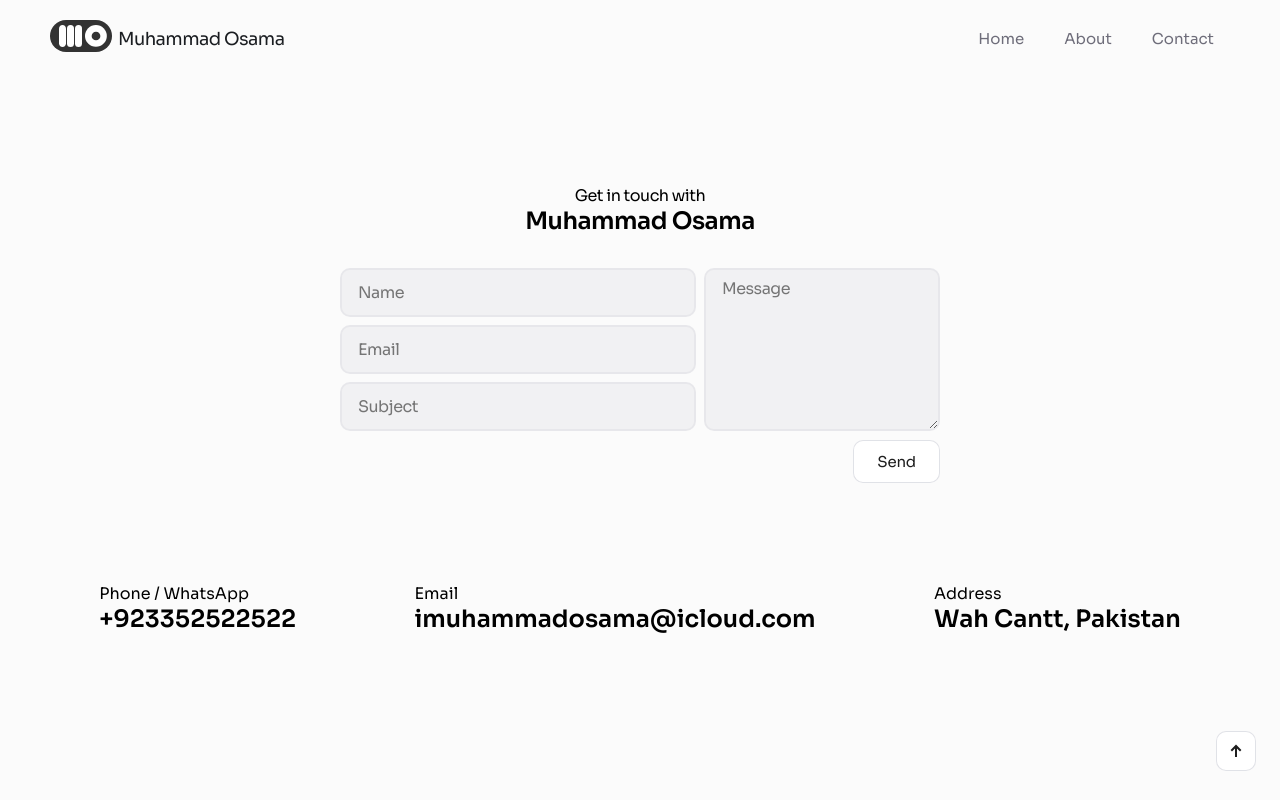
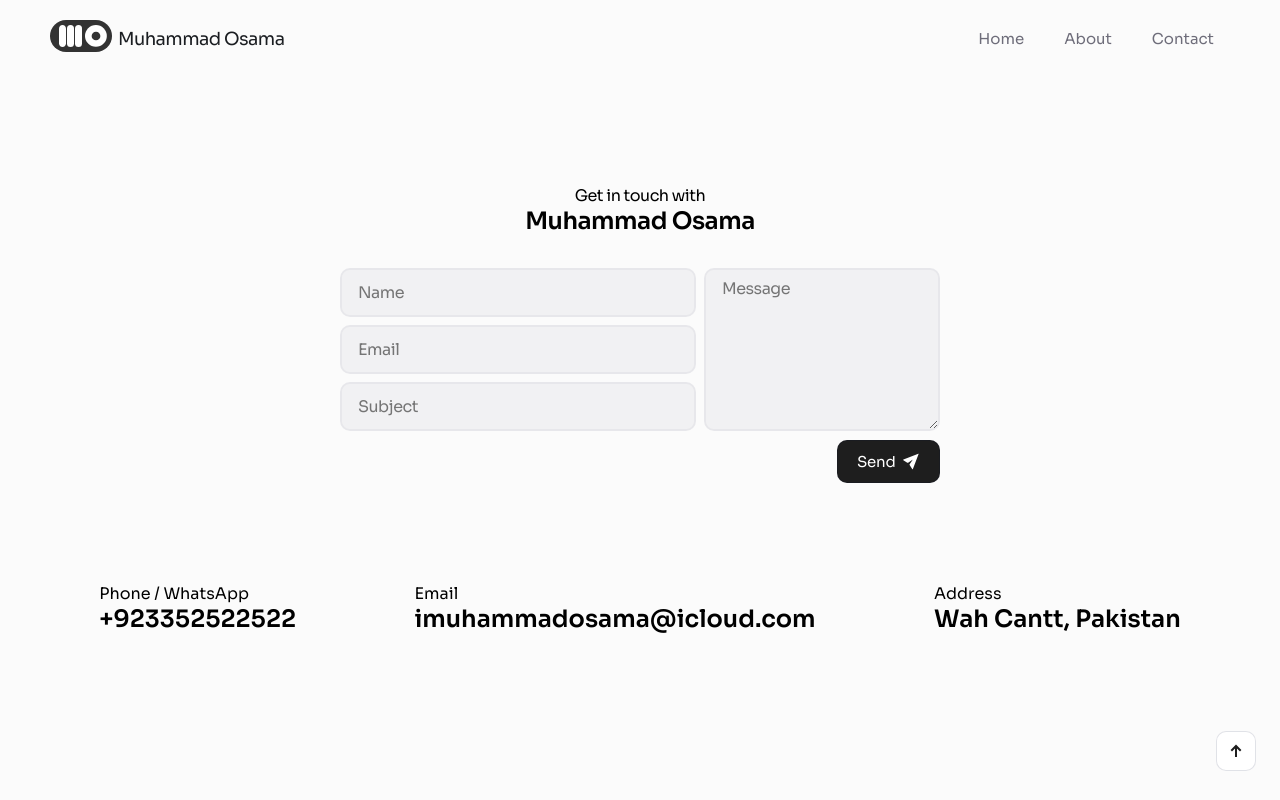
Before and after one commit to imuhammadosama/imuhammadosama, a React (Create React App) app: page /contact in a window 1280 px wide. Built offline with nearby package versions, Linux system fonts and the light colour scheme.

Commit message:
Colors updated

```diff
--- a/src/components/Header/Header.js
+++ b/src/components/Header/Header.js
@@ -78,6 +78,33 @@ export default function () {
           onClick={() => (opened ? setOpened(false) : setOpened(true))}
         >
           {opened ? (
+            // <svg
+            //   width='42'
+            //   height='32'
+            //   viewBox='0 0 42 32'
+            //   fill='none'
+            //   xmlns='http://www.w3.org/2000/svg'
+            // >
+            //   <rect width='42' height='32' rx='16' fill='#333333' />
+            //   <rect
+            //     x='26.9749'
+            //     y='6'
+            //     width='7'
+            //     height='22'
+            //     rx='3.5'
+            //     transform='rotate(45 26.9749 6)'
+            //     fill='white'
+            //   />
+            //   <rect
+            //     x='11'
+            //     y='11.0312'
+            //     width='7'
+            //     height='22'
+            //     rx='3.5'
+            //     transform='rotate(-45 11 11.0312)'
+            //     fill='white'
+            //   />
+            // </svg>
             <svg
               width='42'
               height='32'
@@ -85,25 +112,38 @@ export default function () {
               fill='none'
               xmlns='http://www.w3.org/2000/svg'
             >
-              <rect width='42' height='32' rx='16' fill='#333333' />
-              <rect
-                x='26.9749'
-                y='6'
-                width='7'
-                height='22'
-                rx='3.5'
-                transform='rotate(45 26.9749 6)'
-                fill='white'
-              />
-              <rect
-                x='11'
-                y='11.0312'
-                width='7'
-                height='22'
-                rx='3.5'
-                transform='rotate(-45 11 11.0312)'
-                fill='white'
-              />
+              <g clip-path='url(#clip0_9_7)'>
+                <path
+                  d='M26 0H16C7.16344 0 0 7.16344 0 16C0 24.8366 7.16344 32 16 32H26C34.8366 32 42 24.8366 42 16C42 7.16344 34.8366 0 26 0Z'
+                  fill='url(#paint0_linear_9_7)'
+                />
+                <path
+                  d='M29.4498 13.4246C30.8166 12.0578 30.8166 9.84171 29.4498 8.47487C28.0829 7.10804 25.8669 7.10804 24.5 8.47487L13.8934 19.0815C12.5266 20.4483 12.5266 22.6644 13.8934 24.0312C15.2603 25.3981 17.4763 25.3981 18.8432 24.0312L29.4498 13.4246Z'
+                  fill='white'
+                />
+                <path
+                  d='M18.4246 8.55633C17.0578 7.18949 14.8417 7.18949 13.4749 8.55633C12.108 9.92316 12.108 12.1392 13.4749 13.5061L24.0815 24.1127C25.4483 25.4795 27.6644 25.4795 29.0312 24.1127C30.3981 22.7458 30.3981 20.5298 29.0312 19.1629L18.4246 8.55633Z'
+                  fill='white'
+                />
+              </g>
+              <defs>
+                <linearGradient
+                  id='paint0_linear_9_7'
+                  x1='33.1935'
+                  y1='-1.1826e-06'
+                  x2='0.576741'
+                  y2='19.1094'
+                  gradientUnits='userSpaceOnUse'
+                >
+                  <stop stop-color='#FF9447' />
+                  <stop offset='0.328125' stop-color='#FF64C1' />
+                  <stop offset='0.651042' stop-color='#925EFF' />
+                  <stop offset='1' stop-color='#1A1EFF' />
+                </linearGradient>
+                <clipPath id='clip0_9_7'>
+                  <rect width='42' height='32' fill='white' />
+                </clipPath>
+              </defs>
             </svg>
           ) : (
             <svg
--- a/src/components/Porfolio/Portfolio.css
+++ b/src/components/Porfolio/Portfolio.css
@@ -18,7 +18,7 @@
   .portfolio-link,
   .portfolio-title,
   .portfolio-img {
-    height: 276px !important;
+    display: block;
   }
 }
 
--- a/src/pages/About/About.css
+++ b/src/pages/About/About.css
@@ -161,3 +161,30 @@
   justify-content: center;
   margin-top: 2rem;
 }
+
+.resume-button {
+  background-image: linear-gradient(
+    302deg,
+    #ff9447,
+    #ff64c1 29%,
+    #925eff 68%,
+    #1a1eff
+  );
+  color: white;
+}
+
+.resume-button:hover #download-icon {
+  animation: download-icon 1s infinite;
+}
+
+@keyframes download-icon {
+  0% {
+    transform: translateY(-4px);
+  }
+  50% {
+    transform: translateY(4px);
+  }
+  100% {
+    transform: translateY(-4px);
+  }
+}
--- a/src/pages/About/About.js
+++ b/src/pages/About/About.js
@@ -27,7 +27,7 @@ export default function () {
         </div> */}
         <div className='about-download-resume'>
           <a
-            className='button'
+            className='button resume-button'
             href='https://drive.google.com/uc?export=download&id=1vGEqBjFlSta9tktaq3vp8o7nt1Usjxh5
 '
           >
@@ -42,7 +42,7 @@ export default function () {
               >
                 <path
                   d='M8.019 10.811L8.01976 1.41396H5.82971L5.83049 10.8095L2.54773 7.52675L1 9.07448L6.92551 15L12.8503 9.07526L11.3025 7.52752L8.019 10.811Z'
-                  fill='#1E1E1E'
+                  fill='#fff'
                   id='download-icon'
                 />
               </svg>
--- a/src/pages/Contact/Contact.css
+++ b/src/pages/Contact/Contact.css
@@ -37,20 +37,24 @@
   width: fit-content;
   float: right;
   font-size: 15px;
-  color: #1e1e1e;
+  color: white;
   border-radius: 10px;
   border: none;
   font-family: 'Sora';
   letter-spacing: -0.2px;
   box-shadow: inset 0 0 0 1px rgb(0 16 61 / 12%);
   text-decoration: none;
-  padding: 12px 24px;
-  background-color: white;
+  padding: 12px 20px;
+  background-color: #1e1e1e;
   display: flex;
   justify-content: center;
   align-items: center;
   cursor: pointer;
   margin-top: 4px;
+}
+
+.contact-form-submit:hover .send-icon {
+  animation: sendAnimation 0.35s forwards ease-out;
 }
 
 .contact-form-submit:hover {
@@ -175,6 +179,18 @@
 .contact-detail-description {
   font-size: 24px;
   font-weight: 600;
+  cursor: pointer;
+}
+.contact-detail-description:hover {
+  background: -webkit-linear-gradient(
+    302deg,
+    #ff9447,
+    #ff64c1 29%,
+    #925eff 68%,
+    #1a1eff
+  );
+  -webkit-background-clip: text;
+  -webkit-text-fill-color: transparent;
 }
 
 .contact-message {
--- a/src/pages/Contact/Contact.js
+++ b/src/pages/Contact/Contact.js
@@ -50,7 +50,7 @@ export default function () {
         <div className='contact-subtitle'>Muhammad Osama</div>
       </div>
       <div className='contact-content'>
-        <form className='contact-form' ref={form} onSubmit={sendEmail}>
+        <form className='contact-form' ref={form}>
           <div className='contact-fields'>
             <div className='contact-form-left-inputs'>
               <input
@@ -88,11 +88,33 @@ export default function () {
                 value='Sending...'
               />
             ) : (
-              <input
-                type='submit'
-                className='contact-form-submit'
-                value='Send'
-              />
+              <button
+                className='button contact-form-submit'
+                onClick={sendEmail}
+              >
+                Send &nbsp;
+                <svg
+                  width='18'
+                  height='17'
+                  viewBox='0 0 18 17'
+                  fill='none'
+                  xmlns='http://www.w3.org/2000/svg'
+                  className='send-icon'
+                >
+                  <g clip-path='url(#clip0_0_3)'>
+                    <path
+                      d='M7.64577 11.2187L10.3607 7.20436C10.6032 6.84599 10.5089 6.75169 10.1505 6.99418L6.13622 9.70914C5.89718 9.87092 5.51339 9.8775 5.28008 9.72421L1.35887 7.14893C1.00845 6.9189 1.05077 6.6069 1.45328 6.45251L16.2953 0.759965C16.5634 0.657158 16.6978 0.79148 16.5949 1.05958L10.9024 15.9016C10.748 16.3041 10.436 16.3465 10.206 15.996L7.6307 12.0748C7.47741 11.8415 7.48398 11.4577 7.64577 11.2187Z'
+                      fill='#fff'
+                      id='send-icon'
+                    />
+                  </g>
+                  <defs>
+                    <clipPath id='clip0_0_3'>
+                      <rect width='18' height='17' fill='white' />
+                    </clipPath>
+                  </defs>
+                </svg>
+              </button>
             )}
           </div>
         </form>
```
